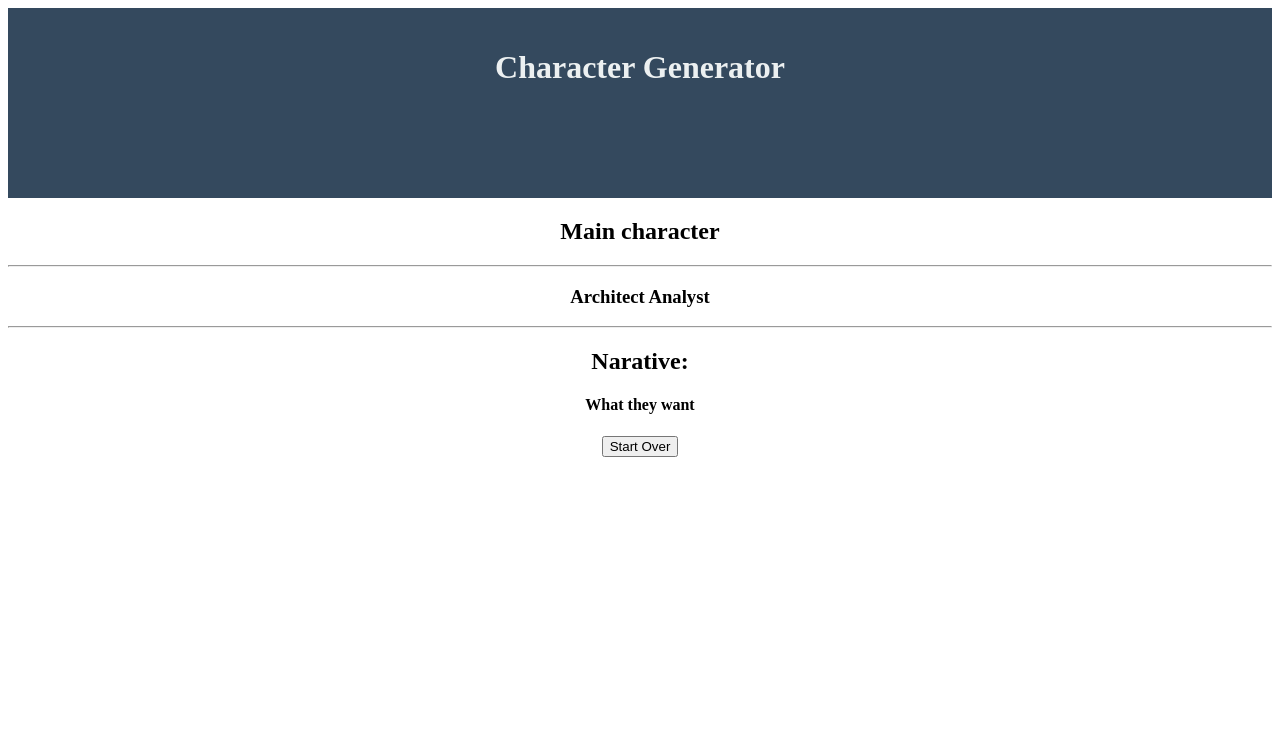
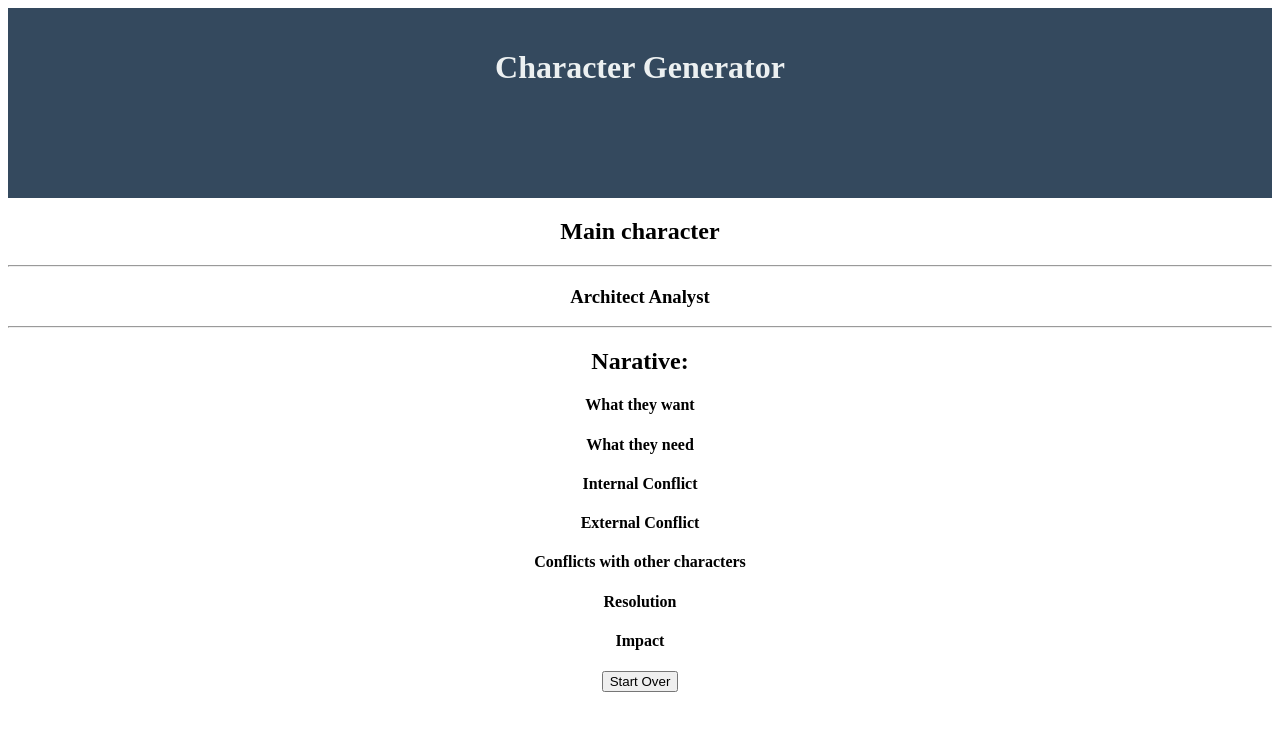
Before and after one commit to erellsworth/character-template, a React (Create React App) app: page / in a window 1280 px wide. Both pictures are taken after typing "Sample", "Sample", "Sample", "Sample", "Sample", "Sample" into the empty fields and a click on the button "Go". Shown: the top 730 px of the page. Built offline with nearby package versions, Linux system fonts and the light colour scheme.

Commit message:
character reset

```diff
--- a/src/components/Character.jsx
+++ b/src/components/Character.jsx
@@ -4,6 +4,8 @@ import reduxComponent from './reduxComponent';
 class Character extends reduxComponent {
 
     clearForm(){
+        const { store } = this.context;
+        store.dispatch({ type: 'reset_character'});
     }
 
 	render(){
@@ -18,6 +20,25 @@ class Character extends reduxComponent {
             <h2>Narative:</h2>
             <h4>What they want</h4>
             <p>{state.want}</p>
+
+            <h4>What they need</h4>
+            <p>{state.need}</p>
+
+            <h4>Internal Conflict</h4>
+            <p>{state.internal_conflict}</p>
+
+            <h4>External Conflict</h4>
+            <p>{state.external_conflict}</p>
+
+            <h4>Conflicts with other characters</h4>
+            <p>{state.character_conflict}</p>
+
+            <h4>Resolution</h4>
+            <p>{state.resolution}</p>
+
+            <h4>Impact</h4>
+            <p>{state.impact}</p>
+
             <button type="button" onClick={this.clearForm.bind(this)}>Start Over</button>
           </div>
 	}
--- a/src/components/CharacterForm.jsx
+++ b/src/components/CharacterForm.jsx
@@ -6,18 +6,13 @@ import {importances, personalities} from '../data';
 
 const default_state = {
 	  	updateAction: 'update_character_info'
-	  }
+	  };
 
 class CharacterForm extends reduxComponent {
 
 	constructor(props) {
 		super(props);
 		this.state = Object.assign({}, default_state);
-	}
-
-	clearForm(){
-		var newState = Object.assign({}, default_state);
-		this.setState(newState);
 	}
 
 	submitForm(){
--- a/src/reducers/characterInfo.js
+++ b/src/reducers/characterInfo.js
@@ -2,16 +2,19 @@ import {importances} from '../data';
 
 function characterInfo(state = {}, action){
 
-	var default_state = {
+	const default_state = {
 		generated: false,
 		importance: importances[0]
 	};
 
-	state = Object.assign(default_state, state);
+	state = Object.assign({}, default_state, state);
 
 	var method = {
 		generate_character: function(){
 			return Object.assign(state, {generated: true});
+		},
+		reset_character: function(){
+			return default_state;
 		},
 		update_character_info: function(){
 		    var newState = {};
--- a/src/reducers/narrativeInfo.js
+++ b/src/reducers/narrativeInfo.js
@@ -1,6 +1,9 @@
 function narrativeInfo(state = {}, action){
 
 	var method = {
+		reset_character: function(){
+			return {};
+		},
 		set_narrative_info: function(){
 			state[action.key] = action.value;
 			return state
--- a/src/reducers/personalityInfo.js
+++ b/src/reducers/personalityInfo.js
@@ -6,9 +6,12 @@ function personalityInfo(state = {}, action){
       	personality_type:personalities[0].types[0].name,
 	};
 
-	state = Object.assign(default_state, state);
+	state = Object.assign({}, default_state, state);
 
 	var method = {
+		reset_character: function(){
+			return default_state;
+		},
 		update_personality_info: function(){
 			console.log('update_personality_info');
 		    var newState = {};
```
